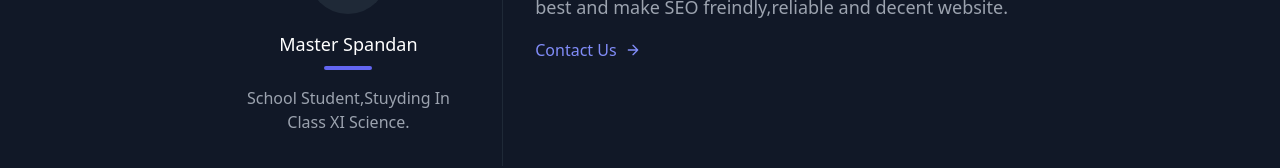
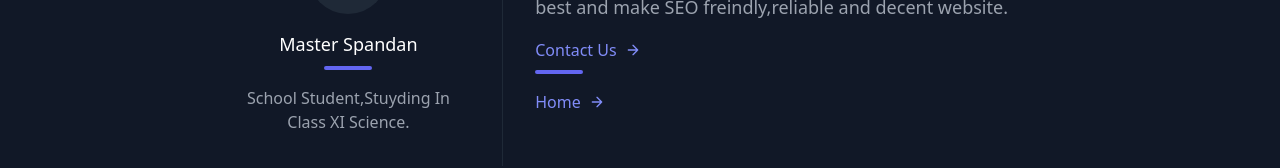
Before and after one commit to Spandan-cyber/Sports-SP-, a plain HTML site: page about.html in a window 1280 px wide. Shown: the part 490-658 px from the top of the page. Drawn offline with nearby package versions, Linux system fonts and the light colour scheme.

Commit message:
Add files via upload

```diff
--- a/about.html
+++ b/about.html
@@ -35,6 +35,12 @@
                     <path d="M5 12h14M12 5l7 7-7 7"></path>
                   </svg>
                 </a>
+                <div class="w-12 h-1 bg-indigo-500 rounded mt-2 mb-4"></div>
+                <a href="index.html" class="text-indigo-400 inline-flex items-center">Home
+                  <svg fill="none" stroke="currentColor" stroke-linecap="round" stroke-linejoin="round" stroke-width="2" class="w-4 h-4 ml-2" viewBox="0 0 24 24">
+                    <path d="M5 12h14M12 5l7 7-7 7"></path>
+                  </svg>
+                </a>
               </div>
             </div>
           </div>
```
